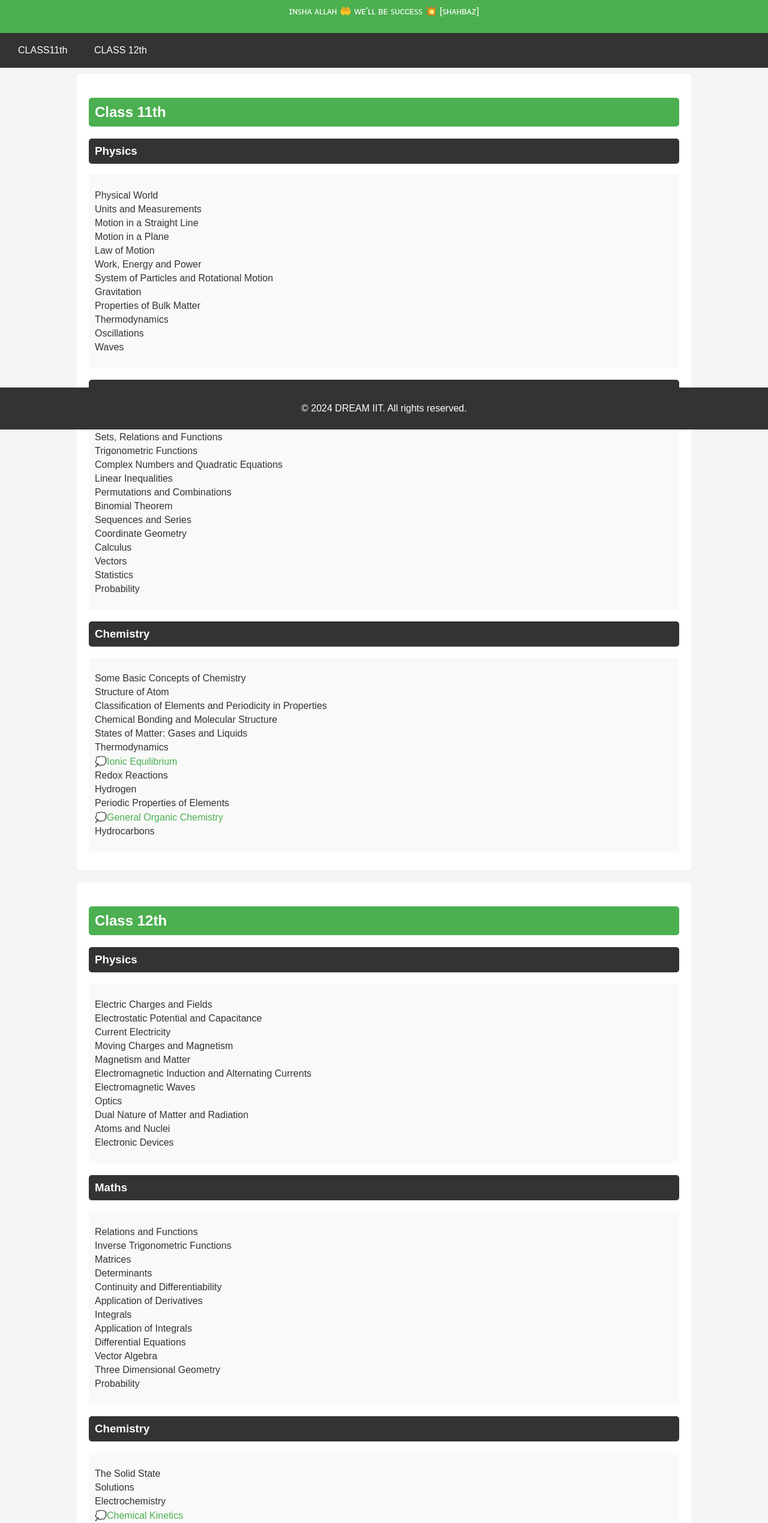
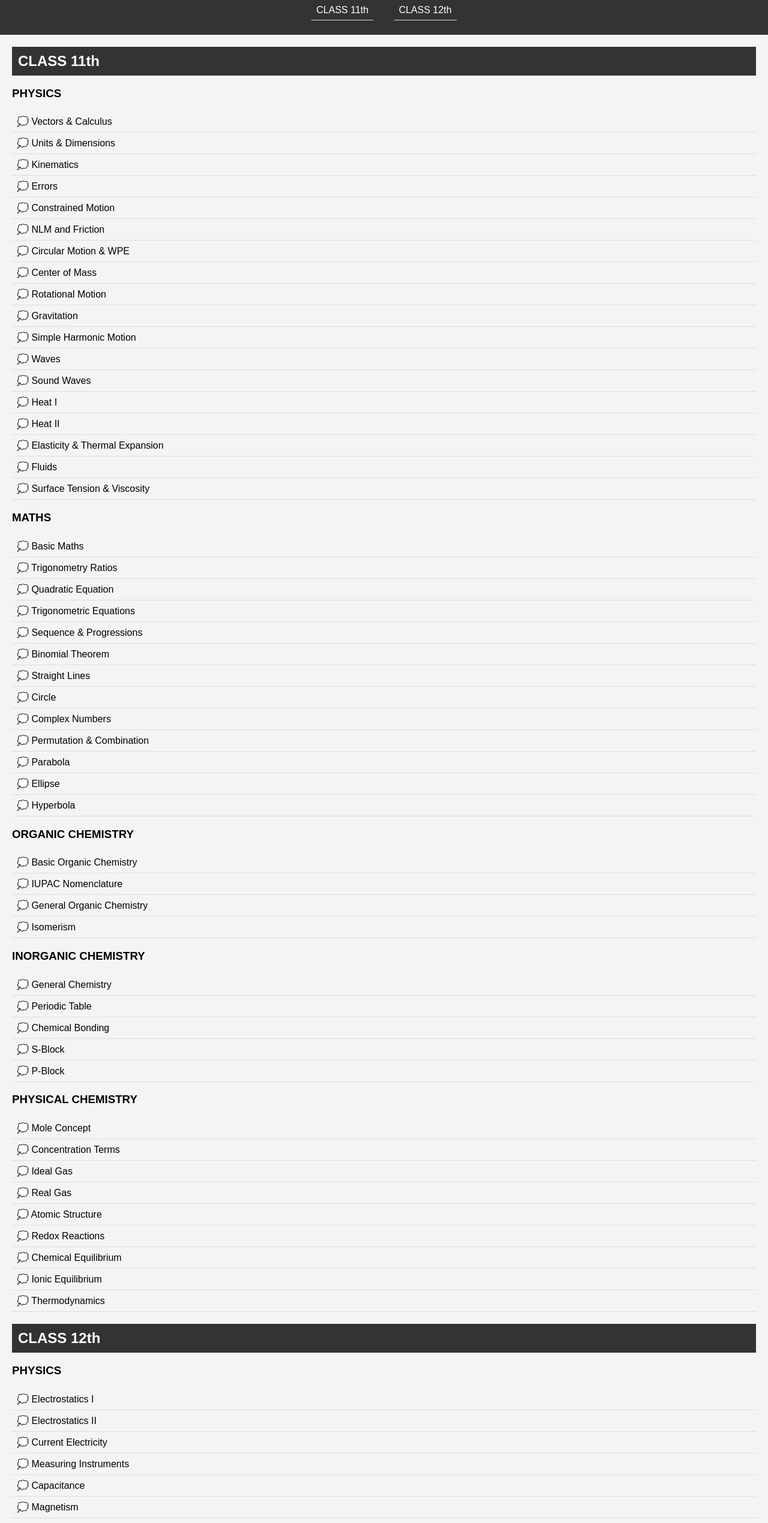
Before and after one commit to msawsbz/DREAM-IIT-2025, a plain HTML site: page index.html in a window 1280 px wide. Shown: the part 84-2623 px from the top of the page at 60% size. Drawn offline with Linux system fonts and the light colour scheme.

Commit message:
Add files via upload

```diff
--- a/index.html
+++ b/index.html
@@ -9,221 +9,225 @@
             font-family: Arial, sans-serif;
             margin: 0;
             padding: 0;
-            color: #333;
             background-color: #f4f4f4;
         }
         header {
-            background-color: #4CAF50;
-            color: white;
-            padding: 10px 0;
+            background: #333;
+            color: #fff;
+            padding: 1em 0;
             text-align: center;
         }
-        nav {
+        header h1 {
             margin: 0;
-            padding: 10px;
-            background-color: #333;
         }
-        nav a {
-            color: white;
+        header blockquote {
+            margin: 0;
+            font-style: italic;
+            color: #ccc;
+        }
+        nav ul {
+            list-style: none;
+            padding: 0;
+        }
+        nav ul li {
+            display: inline;
+            margin: 0 15px;
+        }
+        nav ul li a {
+            color: #fff;
             text-decoration: none;
-            padding: 10px 20px;
-            display: inline-block;
-        }
-        nav a:hover {
-            background-color: #575757;
         }
         .container {
-            width: 80%;
-            margin: auto;
-            overflow: hidden;
+            padding: 20px;
         }
         section {
-            padding: 20px;
-            background: #fff;
-            margin: 10px 0;
-            border-radius: 5px;
+            margin-bottom: 20px;
+        }
+        h2 {
+            background: #333;
+            color: #fff;
+            padding: 10px;
+            margin: 0;
+        }
+        ul {
+            list-style: none;
+            padding: 0;
+        }
+        ul li {
+            padding: 8px;
+            border-bottom: 1px solid #ddd;
+        }
+        ul li a {
+            color: #333;
+            text-decoration: none;
         }
         footer {
-            background-color: #333;
-            color: white;
+            background: #333;
+            color: #fff;
             text-align: center;
             padding: 10px 0;
             position: fixed;
             width: 100%;
             bottom: 0;
         }
-        .category {
-            margin-bottom: 20px;
-        }
-        .category h2 {
-            background-color: #4CAF50;
-            color: white;
-            padding: 10px;
-            border-radius: 5px;
-        }
-        .subject {
-            margin: 10px 0;
-        }
-        .subject h3 {
-            background-color: #333;
-            color: white;
-            padding: 10px;
-            border-radius: 5px;
-        }
-        .chapters {
-            padding: 10px;
-            background-color: #f9f9f9;
-            border-radius: 5px;
-        }
-        .chapters ul {
-            list-style-type: none;
-            padding: 0;
-        }
-        .chapters ul li {
-            margin: 5px 0;
-        }
-        .chapters ul li a {
-            color: #4CAF50;
-            text-decoration: none;
-        }
-        .chapters ul li a:hover {
-            text-decoration: underline;
-        }
     </style>
 </head>
 <body>
     <header>
         <h1>🎯 DREAM IIT👷</h1>
-        <p>ɪɴꜱʜᴀ ᴀʟʟᴀʜ 🤲 ᴡᴇ'ʟʟ ʙᴇ ꜱᴜᴄᴄᴇꜱꜱ 💥 [ꜱʜᴀʜʙᴀᴢ]</p>
+        ɪɴꜱʜᴀ ᴀʟʟᴀʜ 🤲 ᴡᴇ'ʟʟ ʙᴇ ꜱᴜᴄᴄᴇꜱꜱ 💥 [ꜱʜᴀʜʙᴀᴢ]
+        <nav>
+            <ul>
+                <li><a href="#class11">CLASS 11th</a></li>
+                <li><a href="#class12">CLASS 12th</a></li>
+            </ul>
+        </nav>
     </header>
-    <nav>
-        <a href="#class11">CLASS11th</a>
-        <a href="#class12">CLASS 12th</a>
-    </nav>
     <div class="container">
-        <section id="class11" class="category">
-            <h2>Class 11th</h2>
-            <div class="subject">
-                <h3>Physics</h3>
-                <div class="chapters">
+        <section id="class11">
+            <h2>CLASS 11th</h2>
+            <div>
+                <h3>PHYSICS</h3>
                 <ul>
-                        <li>Physical World</li>
-                        <li>Units and Measurements</li>
-                        <li>Motion in a Straight Line</li>
-                        <li>Motion in a Plane</li>
-                        <li>Law of Motion</li>
-                        <li>Work, Energy and Power</li>
-                        <li>System of Particles and Rotational Motion</li>
-                        <li>Gravitation</li>
-                        <li>Properties of Bulk Matter</li>
-                        <li>Thermodynamics</li>
-                        <li>Oscillations</li>
-                        <li>Waves</li>
+                    <li>💭 Vectors & Calculus</li>
+                    <li>💭 Units & Dimensions</li>
+                    <li>💭 Kinematics</li>
+                    <li>💭 Errors</li>
+                    <li>💭 Constrained Motion</li>
+                    <li>💭 NLM and Friction</li>
+                    <li>💭 Circular Motion & WPE</li>
+                    <li>💭 Center of Mass</li>
+                    <li>💭 Rotational Motion</li>
+                    <li>💭 Gravitation</li>
+                    <li>💭 Simple Harmonic Motion</li>
+                    <li>💭 Waves</li>
+                    <li>💭 Sound Waves</li>
+                    <li>💭 Heat I</li>
+                    <li>💭 Heat II</li>
+                    <li>💭 Elasticity & Thermal Expansion</li>
+                    <li>💭 Fluids</li>
+                    <li>💭 Surface Tension & Viscosity</li>
                 </ul>
             </div>
-            </div>
-            <div class="subject">
-                <h3>Maths</h3>
-                <div class="chapters">
+            <div>
+                <h3>MATHS</h3>
                 <ul>
-                        <li>Sets, Relations and Functions</li>
-                        <li>Trigonometric Functions</li>
-                        <li>Complex Numbers and Quadratic Equations</li>
-                        <li>Linear Inequalities</li>
-                        <li>Permutations and Combinations</li>
-                        <li>Binomial Theorem</li>
-                        <li>Sequences and Series</li>
-                        <li>Coordinate Geometry</li>
-                        <li>Calculus</li>
-                        <li>Vectors</li>
-                        <li>Statistics</li>
-                        <li>Probability</li>
+                    <li>💭 Basic Maths</li>
+                    <li>💭 Trigonometry Ratios</li>
+                    <li>💭 Quadratic Equation</li>
+                    <li>💭 Trigonometric Equations</li>
+                    <li>💭 Sequence & Progressions</li>
+                    <li>💭 Binomial Theorem</li>
+                    <li>💭 Straight Lines</li>
+                    <li>💭 Circle</li>
+                    <li>💭 Complex Numbers</li>
+                    <li>💭 Permutation & Combination</li>
+                    <li>💭 Parabola</li>
+                    <li>💭 Ellipse</li>
+                    <li>💭 Hyperbola</li>
                 </ul>
             </div>
-            </div>
-            <div class="subject">
-                <h3>Chemistry</h3>
-                <div class="chapters">
+            <div>
+                <h3>ORGANIC CHEMISTRY</h3>
                 <ul>
-                        <li>Some Basic Concepts of Chemistry</li>
-                        <li>Structure of Atom</li>
-                        <li>Classification of Elements and Periodicity in Properties</li>
-                        <li>Chemical Bonding and Molecular Structure</li>
-                        <li>States of Matter: Gases and Liquids</li>
-                        <li>Thermodynamics</li>
-                        <li><a href="https://youtube.com/playlist?list=PLhCD4Sa46ofL9EV2OIwFHs3_LrwEij5KJ&feature=shared" target="_blank">💭Ionic Equilibrium</a></li>
-                        <li>Redox Reactions</li>
-                        <li>Hydrogen</li>
-                        <li>Periodic Properties of Elements</li>
-                        <li><a href="https://youtube.com/playlist?list=PLhCD4Sa46ofIjWuvZm-c1ldKWNJnmazOh&feature=shared" target="_blank">💭General Organic Chemistry</a></li>
-                        <li>Hydrocarbons</li>
+                    <li>💭 Basic Organic Chemistry</li>
+                    <li>💭 IUPAC Nomenclature</li>
+                    <li>💭 General Organic Chemistry</li>
+                    <li>💭 Isomerism</li>
                 </ul>
             </div>
+            <div>
+                <h3>INORGANIC CHEMISTRY</h3>
+                <ul>
+                    <li>💭 General Chemistry</li>
+                    <li>💭 Periodic Table</li>
+                    <li>💭 Chemical Bonding</li>
+                    <li>💭 S-Block</li>
+                    <li>💭 P-Block</li>
+                </ul>
+            </div>
+            <div>
+                <h3>PHYSICAL CHEMISTRY</h3>
+                <ul>
+                    <li>💭 Mole Concept</li>
+                    <li>💭 Concentration Terms</li>
+                    <li>💭 Ideal Gas</li>
+                    <li>💭 Real Gas</li>
+                    <li>💭 Atomic Structure</li>
+                    <li>💭 Redox Reactions</li>
+                    <li>💭 Chemical Equilibrium</li>
+                    <li>💭 Ionic Equilibrium</li>
+                    <li>💭 Thermodynamics</li>
+                </ul>
             </div>
         </section>
-        <section id="class12" class="category">
-            <h2>Class 12th</h2>
-            <div class="subject">
-                <h3>Physics</h3>
-                <div class="chapters">
+        <section id="class12">
+            <h2>CLASS 12th</h2>
+            <div>
+                <h3>PHYSICS</h3>
                 <ul>
-                        <li>Electric Charges and Fields</li>
-                        <li>Electrostatic Potential and Capacitance</li>
-                        <li>Current Electricity</li>
-                        <li>Moving Charges and Magnetism</li>
-                        <li>Magnetism and Matter</li>
-                        <li>Electromagnetic Induction and Alternating Currents</li>
-                        <li>Electromagnetic Waves</li>
-                        <li>Optics</li>
-                        <li>Dual Nature of Matter and Radiation</li>
-                        <li>Atoms and Nuclei</li>
-                        <li>Electronic Devices</li>
+                    <li>💭 Electrostatics I</li>
+                    <li>💭 Electrostatics II</li>
+                    <li>💭 Current Electricity</li>
+                    <li>💭 Measuring Instruments</li>
+                    <li>💭 Capacitance</li>
+                    <li>💭 Magnetism</li>
+                    <li>💭 Electromagnetic Induction</li>
+                    <li>💭 Alternating Current</li>
+                    <li>💭 Electromagnetic Waves</li>
+                    <li>💭 Modern Physics I</li>
+                    <li>💭 Modern Physics II</li>
+                    <li>💭 Semiconductors</li>
+                    <li>💭 Communication Systems</li>
+                    <li>💭 Geo Optics</li>
+                    <li>💭 Wave Optics</li>
                 </ul>
             </div>
-            </div>
-            <div class="subject">
-                <h3>Maths</h3>
-                <div class="chapters">
+            <div>
+                <h3>MATHS</h3>
                 <ul>
-                        <li>Relations and Functions</li>
-                        <li>Inverse Trigonometric Functions</li>
-                        <li>Matrices</li>
-                        <li>Determinants</li>
-                        <li>Continuity and Differentiability</li>
-                        <li>Application of Derivatives</li>
-                        <li>Integrals</li>
-                        <li>Application of Integrals</li>
-                        <li>Differential Equations</li>
-                        <li>Vector Algebra</li>
-                        <li>Three Dimensional Geometry</li>
-                        <li>Probability</li>
+                    <li>💭 Functions</li>
+                    <li>💭 ITF</li>
+                    <li>💭 Limits</li>
+                    <li>💭 Continuity</li>
+                    <li>💭 Differentiability</li>
+                    <li>💭 Matrices</li>
+                    <li>💭 MOD</li>
+                    <li>💭 Determinants</li>
+                    <li>💭 Indefinite Integration</li>
+                    <li>💭 Definite Integration</li>
+                    <li>💭 Area Under Curve</li>
+                    <li>💭 Differential Equation</li>
+                    <li>💭 Vector 3D</li>
+                    <li>💭 Tangent & Normal</li>
+                    <li>💭 Monotonicity</li>
+                    <li>💭 Maxima & Minima</li>
+                    <li>💭 Probability</li>
+                    <li>💭 Complex Numbers</li>
                 </ul>
             </div>
-            </div>
-            <div class="subject">
-                <h3>Chemistry</h3>
-                <div class="chapters">
+            <div>
+                <h3>ORGANIC CHEMISTRY</h3>
                 <ul>
-                        <li>The Solid State</li>
-                        <li>Solutions</li>
-                        <li>Electrochemistry</li>
-                        <li><a href="https://youtube.com/playlist?list=PLhCD4Sa46ofIuRbDMwDidyClFUQPyOfsW&feature=shared" target="_blank">💭Chemical Kinetics</a></li>
-                        <li>Surface Chemistry</li>
-                        <li>General Principles and Processes of Isolation of Elements</li>
-                        <li>p-Block Elements</li>
-                        <li><a href="https://youtube.com/playlist?list=PLhCD4Sa46ofL6B7F61xaNwlWwuumWXFGl&feature=shared" target="_blank">💭d Block Elements</a></li>
-                        <li>Coordination Compounds</li>
-                        <li>Haloalkanes and Haloarenes</li>
-                        <li>Alcohols, Phenols and Ethers</li>
-                        <li>Aldehydes, Ketones and Carboxylic Acids</li>
-                        <li>Organic Compounds Containing Nitrogen</li>
+                    <li>💭 Structural Isomerism</li>
+                    <li>💭 Stereoisomerism</li>
+                    <li>💭 Reaction Mechanism</li>
+                    <li>💭 Carbon Free Radical</li>
+                    <li>💭 Substitution Reaction</li>
+                    <li>💭 Elimination Reaction</li>
+                    <li>💭 Carbonyl Compounds</li>
+                    <li>💭 Carboxylic Acid & Derivatives</li>
+                    <li>💭 Aromatic Compounds</li>
+                    <li>💭 Biomolecules</li>
+                    <li>💭 Polymer & POC</li>
                 </ul>
             </div>
-            </div>
-        </section>
-    </div>
-    <footer>
-        <p>&copy; 2024 DREAM IIT. All rights reserved.</p>
-    </footer>
-</body>
-</html>
+            <div>
+                <h3>INORGANIC CHEMISTRY</h3>
+                <ul>
+                    <li>💭 Coordination Chemistry</li>
+                    <li>💭 Metallurgy</li>
+                    <li>💭 S-Block</li>
+                    <li>💭 D-Block</li>
+                    <li>💭 Salt Analysis</li>
+                    <li>💭 P-Block</li>
```
Lines whose indentation alone changed are shown as unchanged.
